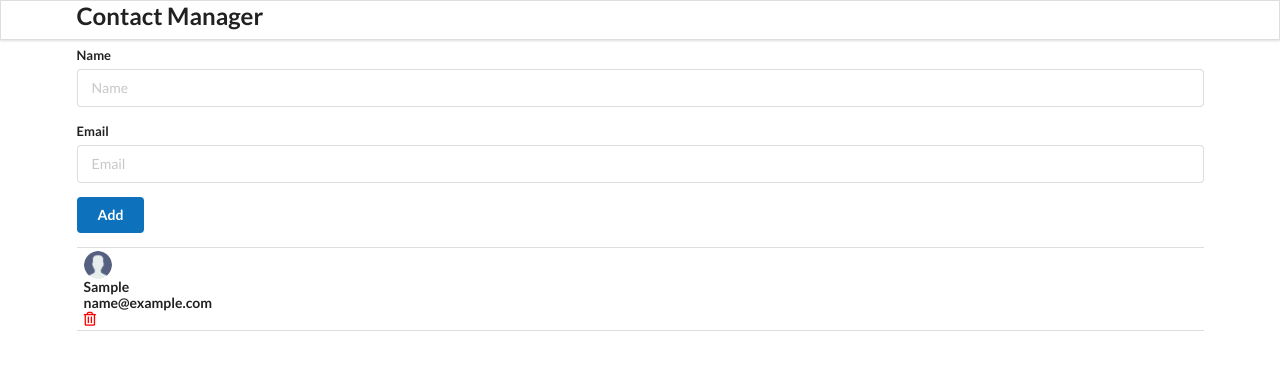
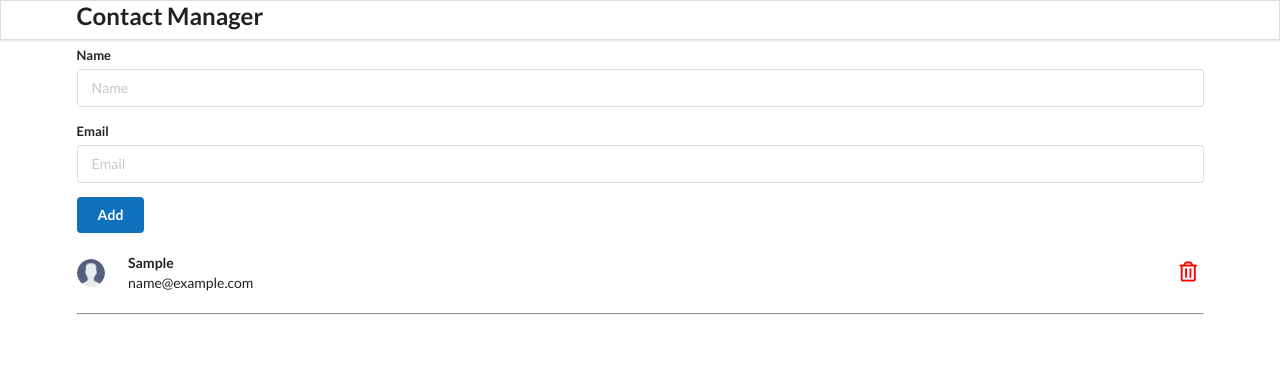
Before and after one commit to anshumaan255/contactapp, a React (Create React App) app in the folder reactfirst/contact/: page / in a window 1280 px wide. Both pictures are taken after typing "Sample", "name@example.com" into the empty fields and a click on the button "Add". Shown: the top 370 px of the page. Built offline with nearby package versions, Linux system fonts and the light colour scheme.

Commit message:
Update contact UI

```diff
--- a/reactfirst/contact/src/components/contactCard.js
+++ b/reactfirst/contact/src/components/contactCard.js
@@ -1,20 +1,43 @@
-import React from 'react';
-import user from "../images/user.png"
-const ContactCard = (props ) => {
-    const {id , name,email}=props.contact;
-    return(
-     <div className="item">
-     <img className="ui avatar image"src ={user} alt ="user" />
+import React from "react";
+import user from "../images/user.png";
+const ContactCard = (props) => {
+  const { id, name, email } = props.contact;
+  return (
+    <>
+      <div
+        className="contact-item"
+        style={{ width: "100%", height: "fit-content", display: "flex", justifyContent: 'flex-start', alignItems: 'center', position: 'relative', margin: '20px 0' }}
+      >
+        <div>
+          <img className="ui avatar image" src={user} alt="user" />
+        </div>
+        <div>
+          <div className="contact" style={{ marginLeft: '20px' }}>
+            <p style={{ fontWeight: 'bold', margin: '0' }}>{name}</p>
+            <p style={{ fontWeight: 'thin', margin: '0' }}>{email}</p>
+          </div>
+        </div>
+        <div style={{ position: 'absolute', right: '0' }}>
+          <i
+            className="trash alternate outline icon"
+            style={{ color: "red", fontSize: '20px' }}
+          ></i>
+        </div>
+      </div>
+      <hr />
+    </>
+    //      <div className="item">
+    //      <img className="ui avatar image"src ={user} alt ="user" />
 
-    <div className="contact">
-        <div className="header">{name}
-        <div>{email}</div>
-        </div>
-    </div>
-    <i className="trash alternate outline icon"
-    style={{color: "red", marginTop:"7px"}}></i>
-</div>
- );
+    //     <div className="contact">
+    //         <div className="header">{name}
+    //         <div>{email}</div>
+    //         </div>
+    //     </div>
+    //     <i className="trash alternate outline icon"
+    //     style={{color: "red", marginTop:"7px"}}></i>
+    // </div>
+  );
 };
 
 export default ContactCard;
```
